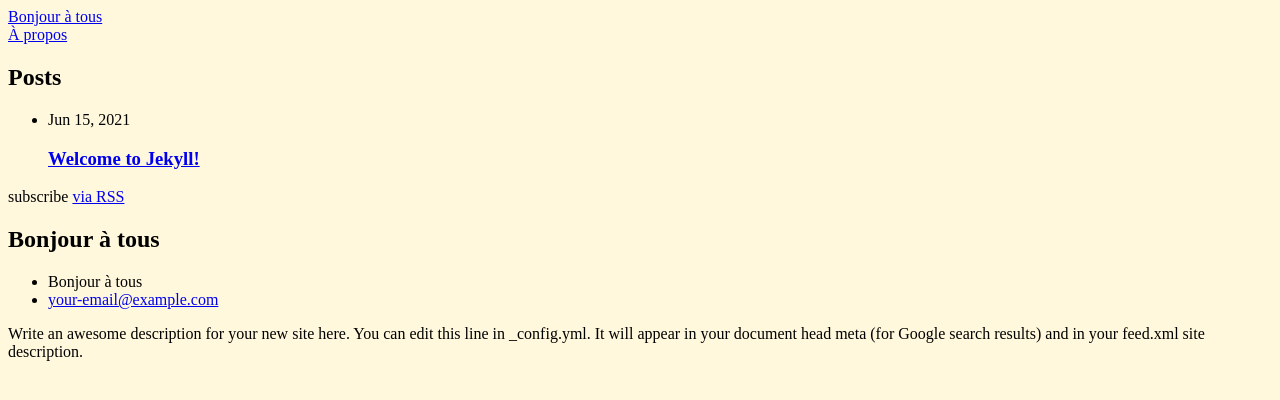
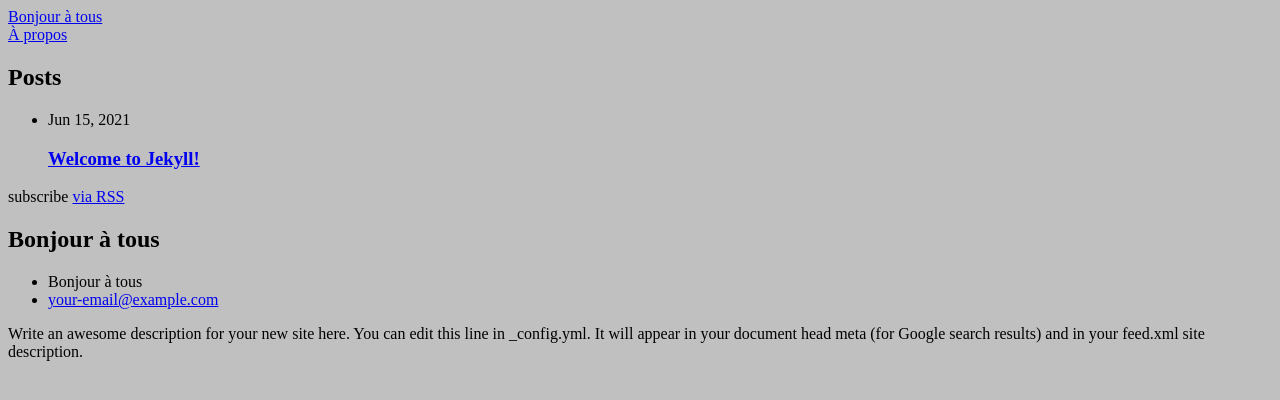
Before and after one commit to Corentin69008/Corentin69008.github.io, a Jekyll site: the page built from index.markdown, in a window 1280 px wide. Shown: the top 400 px of the page. Built offline with Jekyll 4.4.1, drawn with Linux system fonts in a browser that asks for light colours.

Commit message:
mise a jour du css

```diff
--- a/assets/main.css
+++ b/assets/main.css
@@ -3,5 +3,5 @@ p {
 }
 
 html{
-  background-color: #fff8dc;
+  background-color: #c0c0c0;
 }
```
